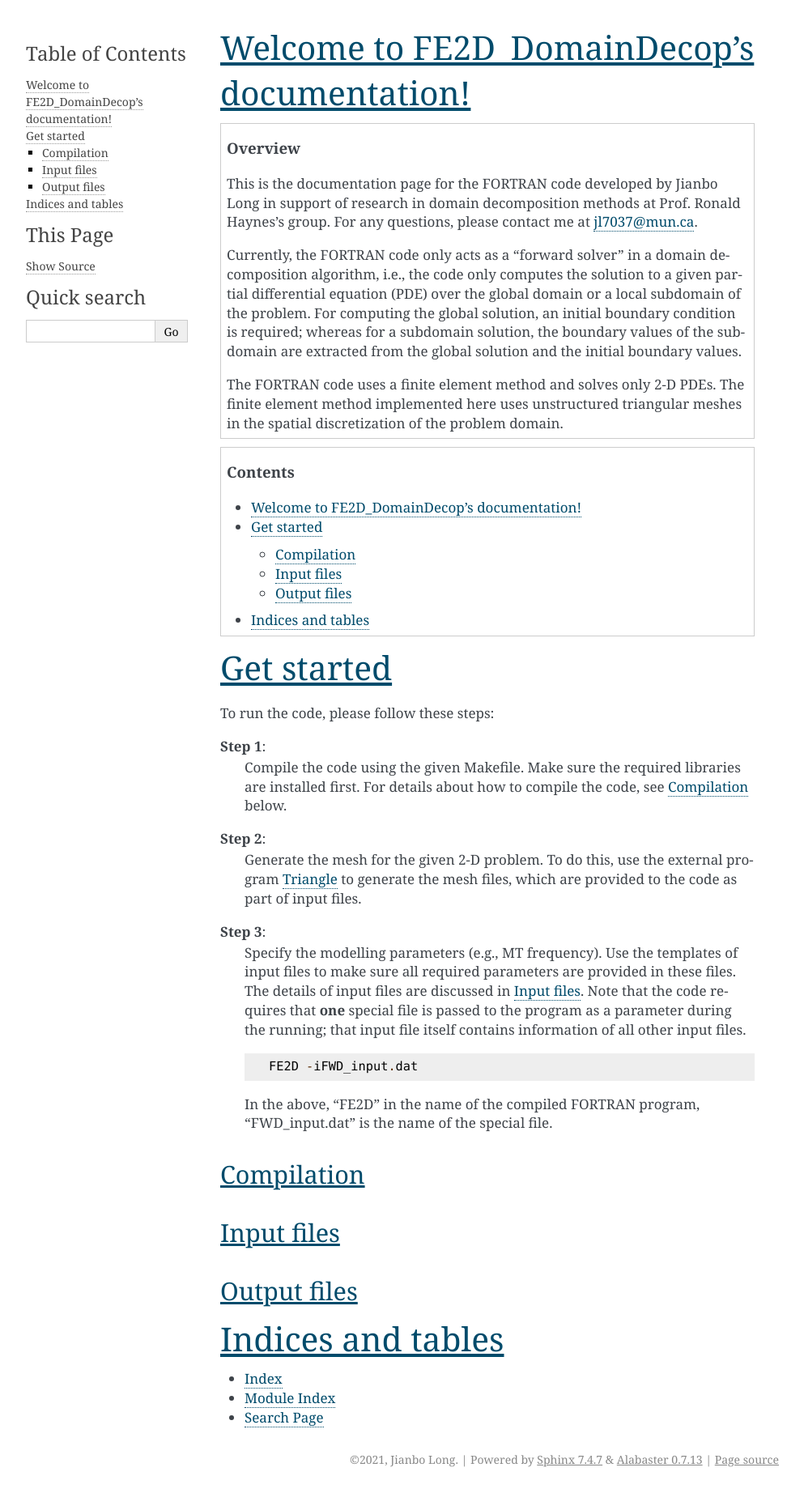
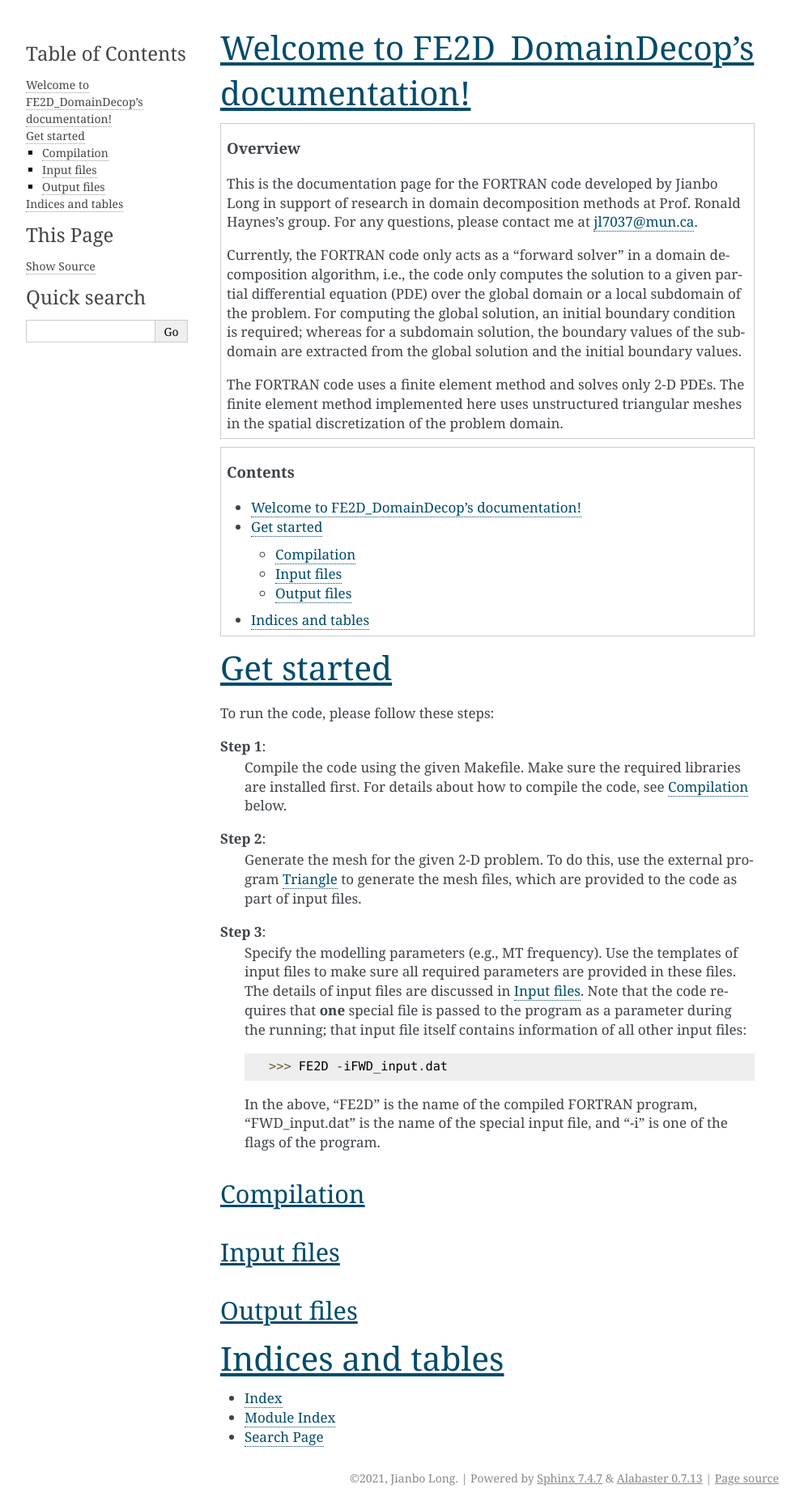
Before and after one commit to InfinityHub/FE2D_forEM, a Sphinx documentation site: the page built from docs/source/index.rst, in a window 1280 px wide. Shown: the whole page at 81% size, without its empty margins (148-1141 px from the left). Built offline with Sphinx 7.4.7, drawn with Linux system fonts in a browser that asks for light colours; before the commit the page ends 1842 px from its top, so only the background shows below that.

Commit message:
Update index.rst

```diff
--- a/docs/source/index.rst
+++ b/docs/source/index.rst
@@ -33,13 +33,13 @@ To run the code, please follow these steps:
    Generate the mesh for the given 2-D problem. To do this, use the external program `Triangle <https://www.cs.cmu.edu/~quake/triangle.html>`_ to generate the mesh files, which are provided to the code as part of input files.
 
 **Step 3**:
-   Specify the modelling parameters (e.g., MT frequency). Use the templates of input files to make sure all required parameters are provided in these files. The details of input files are discussed in `Input files`_. Note that the code requires that **one** special file is passed to the program as a parameter during the running; that input file itself contains information of all other input files.
+   Specify the modelling parameters (e.g., MT frequency). Use the templates of input files to make sure all required parameters are provided in these files. The details of input files are discussed in `Input files`_. Note that the code requires that **one** special file is passed to the program as a parameter during the running; that input file itself contains information of all other input files:
 
    .. code-block::
 
-      FE2D -iFWD_input.dat
+      >>> FE2D -iFWD_input.dat
 
-   In the above, "FE2D" in the name of the compiled FORTRAN program, "FWD_input.dat" is the name of the special file.
+   In the above, "FE2D" is the name of the compiled FORTRAN program, "FWD_input.dat" is the name of the special input file, and "-i" is one of the flags of the program.
 
 Compilation
 -----------
```
